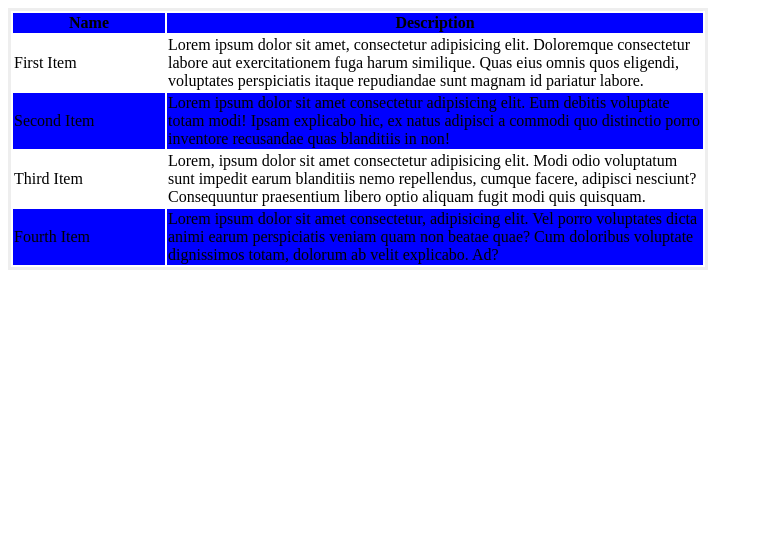
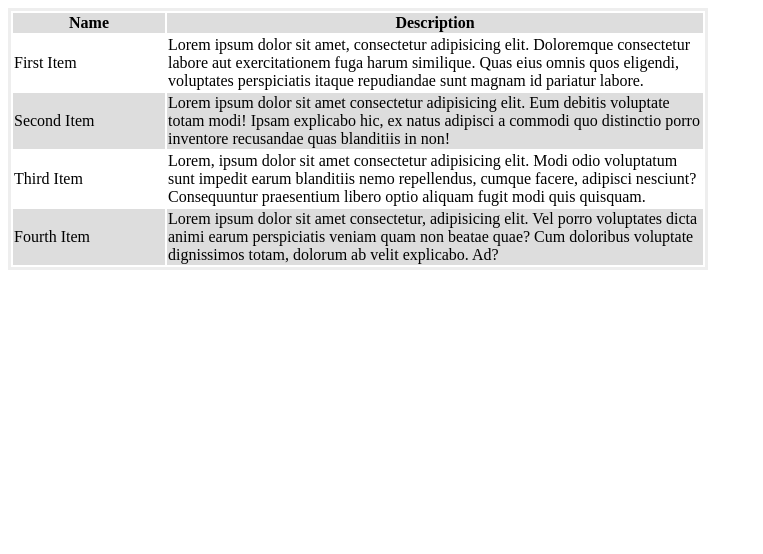
Before and after one commit to edwardtanguay/sasswebpack2, a website built with webpack: page src/html/about.html in a window 1280 px wide. Shown: the part 246-800 px from the top of the page, without its empty margins (0-763 px from the left). Built offline with nearby package versions, Linux system fonts and the light colour scheme.

Commit message:
Change to grey

```diff
--- a/src/sass/_variables.scss
+++ b/src/sass/_variables.scss
@@ -1,5 +1,5 @@
 $myfont: Georgia 1.2em;
-$table_head_col: blue;
+$table_head_col: #ddd;
 $table_row_col: $table_head_col;
 $table_bor_col: #eee;
 $container_width: 700px;
```
Also changed, not shown: README.md.
